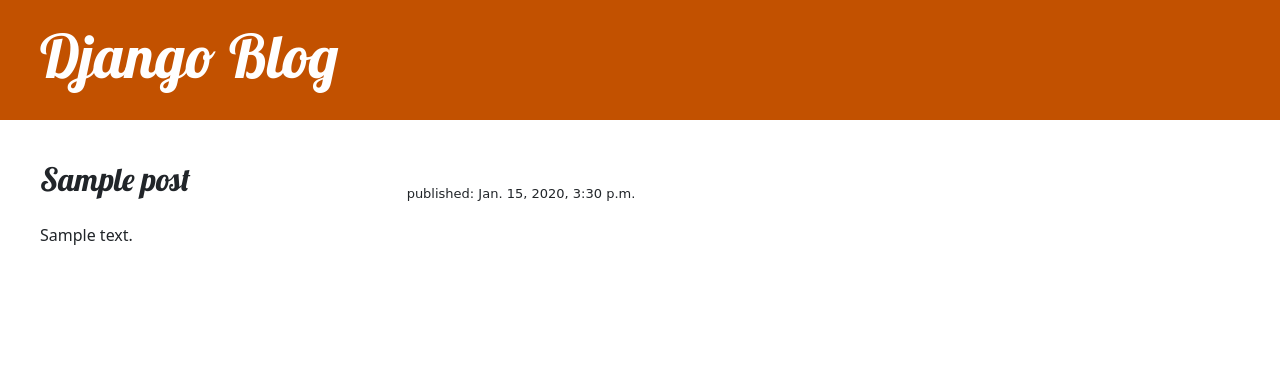
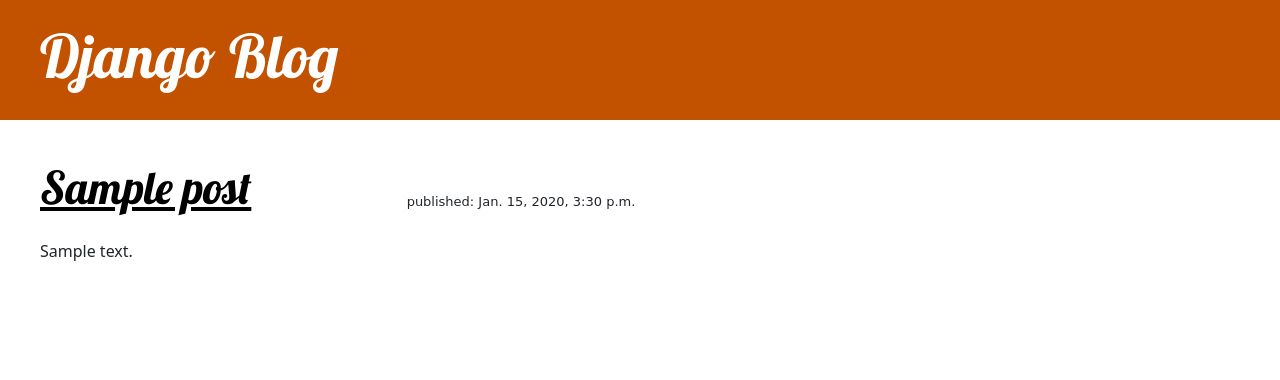
Before and after one commit to Saup21/my-first-blog, a Django app: page /post/1/ in a window 1280 px wide. Shown: the top 380 px of the page. Run offline with Django 3.2, Linux system fonts and the light colour scheme; tables that the repository leaves empty hold one stand-in row (values such as "Sample post").

Commit message:
Post details design/css updated

```diff
--- a/blog/static/css/blog.css
+++ b/blog/static/css/blog.css
@@ -15,6 +15,7 @@
     font-size: 60px;
     text-decoration: none;
 }
+
 .row {
   width: 100%;
   display: flex;
@@ -83,6 +84,11 @@ article.post h2 {
     font-size: 45px;
 }
 
+.post h2, .post h2:visited {
+    color: #000000;
+    font-size: 45px;
+}
+
 .post > .date, .post > .actions {
     float: right;
 }
--- a/blog/templates/blog/post_detail.html
+++ b/blog/templates/blog/post_detail.html
@@ -4,7 +4,7 @@
   <article class="post">
     <div class="row">
       <div class="col-4">
-        <h2>{{ post.title }}</h2>
+        <h2><u>{{ post.title }}</u></h2>
       </div>
       <div class="col-4">
         {% if post.published_date %}
```
